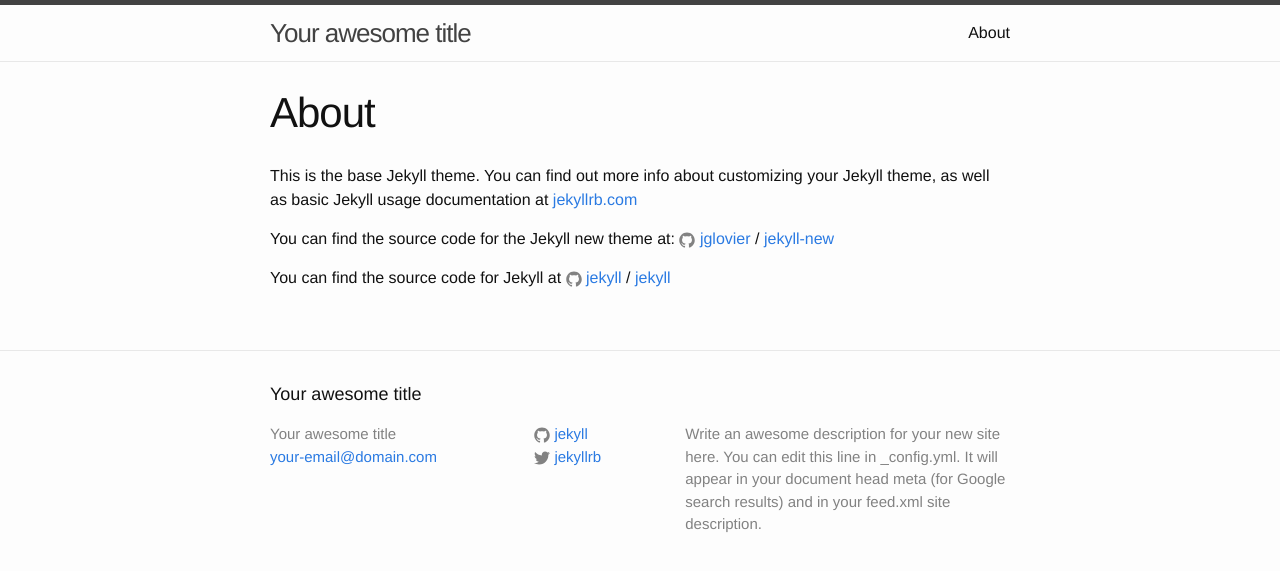
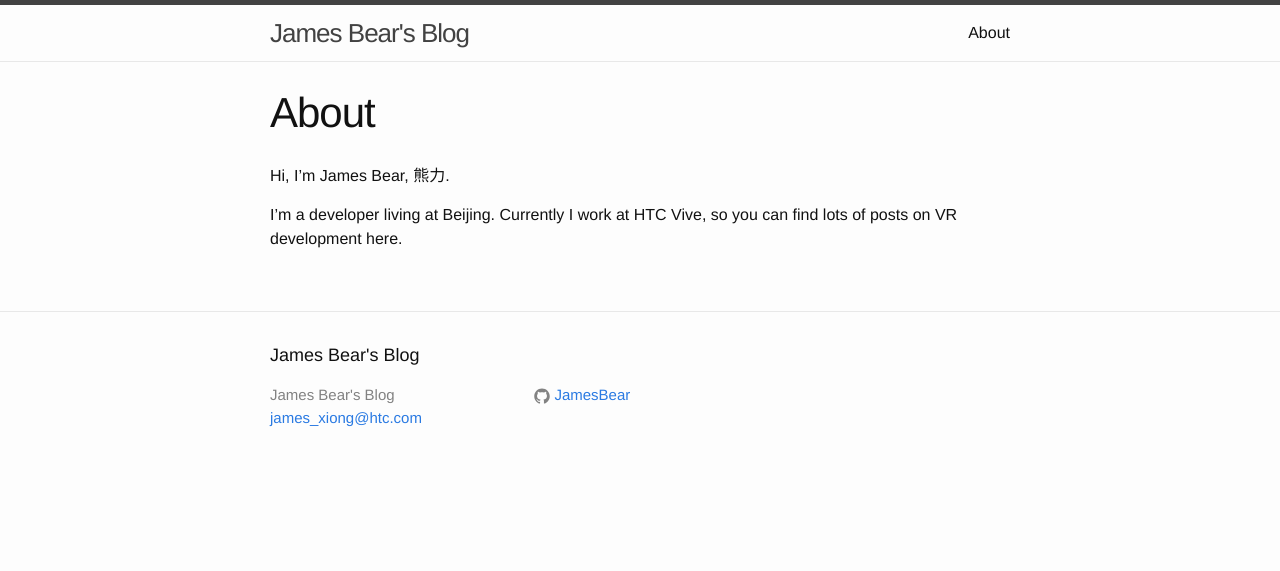
Before and after one commit to JamesBear/jamesbear.github.io, a Jekyll site: the page built from about.md, in a window 1280 px wide. Shown: the top 571 px of the page. Built offline with Jekyll 4.4.1, drawn with Linux system fonts in a browser that asks for light colours.

Commit message:
Change config on email, title, etc

```diff
--- a/_config.yml
+++ b/_config.yml
@@ -6,16 +6,12 @@
 # 'jekyll serve'. If you change this file, please restart the server process.
 
 # Site settings
-title: Your awesome title
-email: your-email@domain.com
+title: James Bear's Blog
+email: james_xiong@htc.com
 description: > # this means to ignore newlines until "baseurl:"
-  Write an awesome description for your new site here. You can edit this
-  line in _config.yml. It will appear in your document head meta (for
-  Google search results) and in your feed.xml site description.
 baseurl: "" # the subpath of your site, e.g. /blog
 url: "http://yourdomain.com" # the base hostname & protocol for your site
-twitter_username: jekyllrb
-github_username:  jekyll
+github_username:  JamesBear
 
 # Build settings
 markdown: kramdown
--- a/about.md
+++ b/about.md
@@ -4,12 +4,6 @@
 permalink: /about/
 ---
 
-This is the base Jekyll theme. You can find out more info about customizing your Jekyll theme, as well as basic Jekyll usage documentation at [jekyllrb.com](http://jekyllrb.com/)
+Hi, I'm James Bear, 熊力.
 
-You can find the source code for the Jekyll new theme at:
-{% include icon-github.html username="jglovier" %} /
-[jekyll-new](https://github.com/jglovier/jekyll-new)
-
-You can find the source code for Jekyll at
-{% include icon-github.html username="jekyll" %} /
-[jekyll](https://github.com/jekyll/jekyll)
+I'm a developer living at Beijing. Currently I work at HTC Vive, so you can find lots of posts on VR development here.
```
